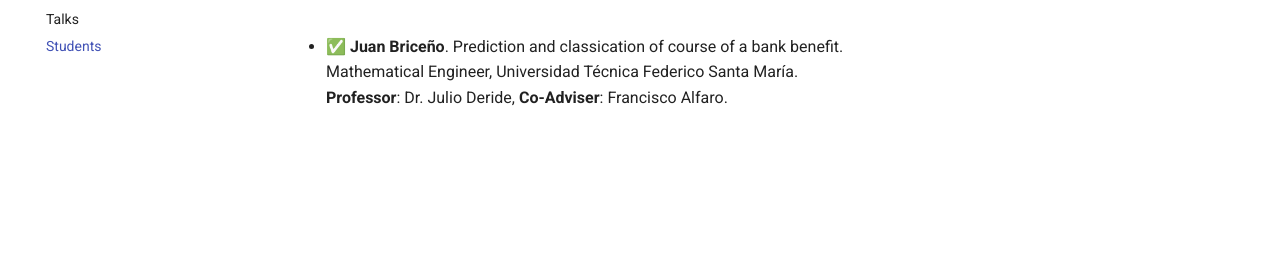
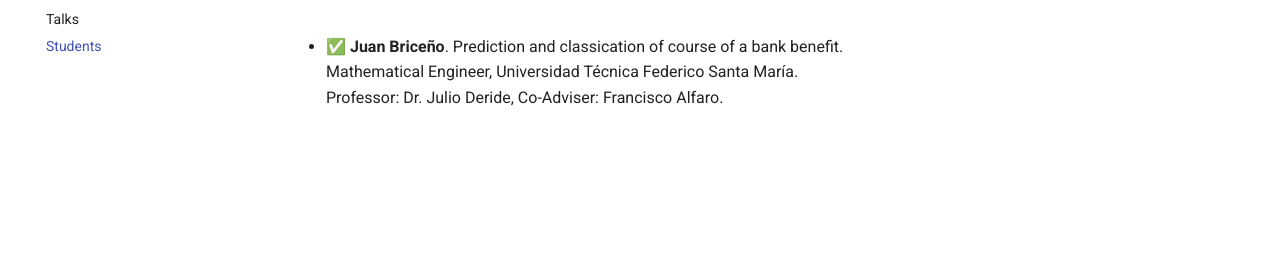
Before and after one commit to fralfaro/portfolio, an MkDocs documentation site: the page built from docs/research/students.md, in a window 1280 px wide. Shown: the part 194-474 px from the top of the page. Built offline with MkDocs 1.6.1 and Material for MkDocs 9.7.7, drawn with Linux system fonts in a browser that asks for light colours; comment, search, counter and statistics services are not loaded; some of the changed lines change nothing that is shown.

Commit message:
memoria juan 1.21

```diff
--- a/docs/research/students.md
+++ b/docs/research/students.md
@@ -1,4 +1,4 @@
 # Students
 * ✅  **Juan Briceño**. Prediction and classication of course of a bank benefit. <br>
 Mathematical Engineer, Universidad Técnica Federico Santa María. <br>
-**Professor**: Dr. Julio Deride, **Co-Adviser**: Francisco Alfaro.
+Professor: Dr. Julio Deride, Co-Adviser: Francisco Alfaro.
```
